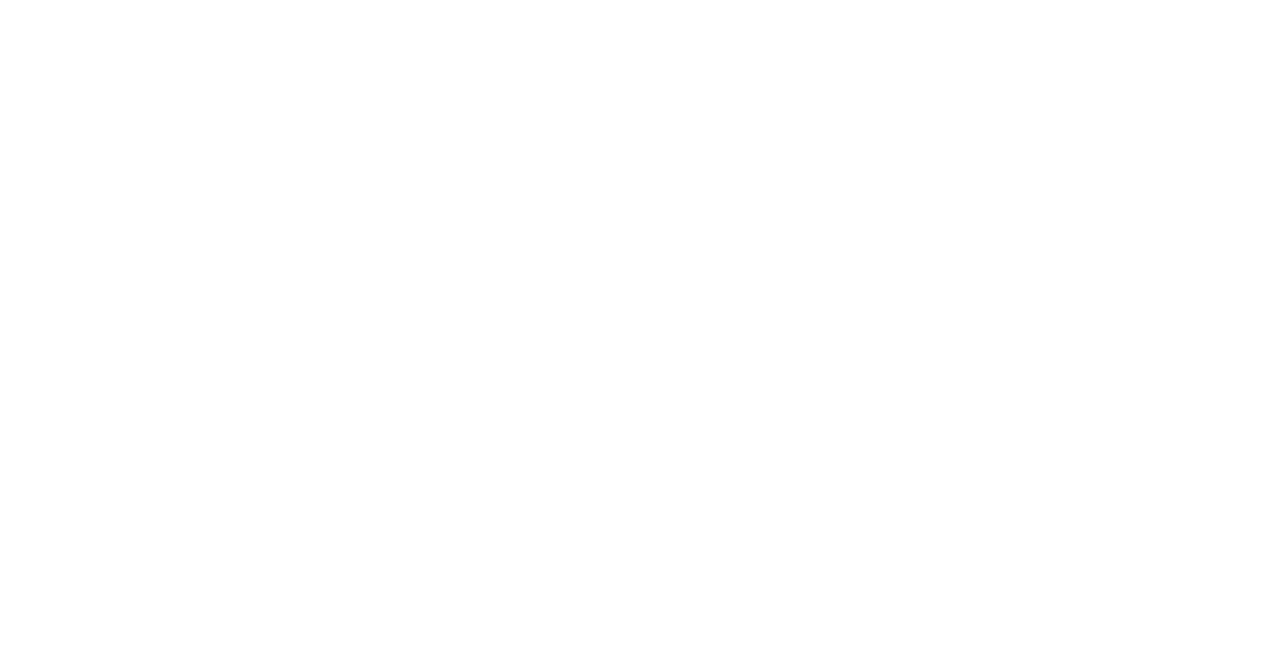
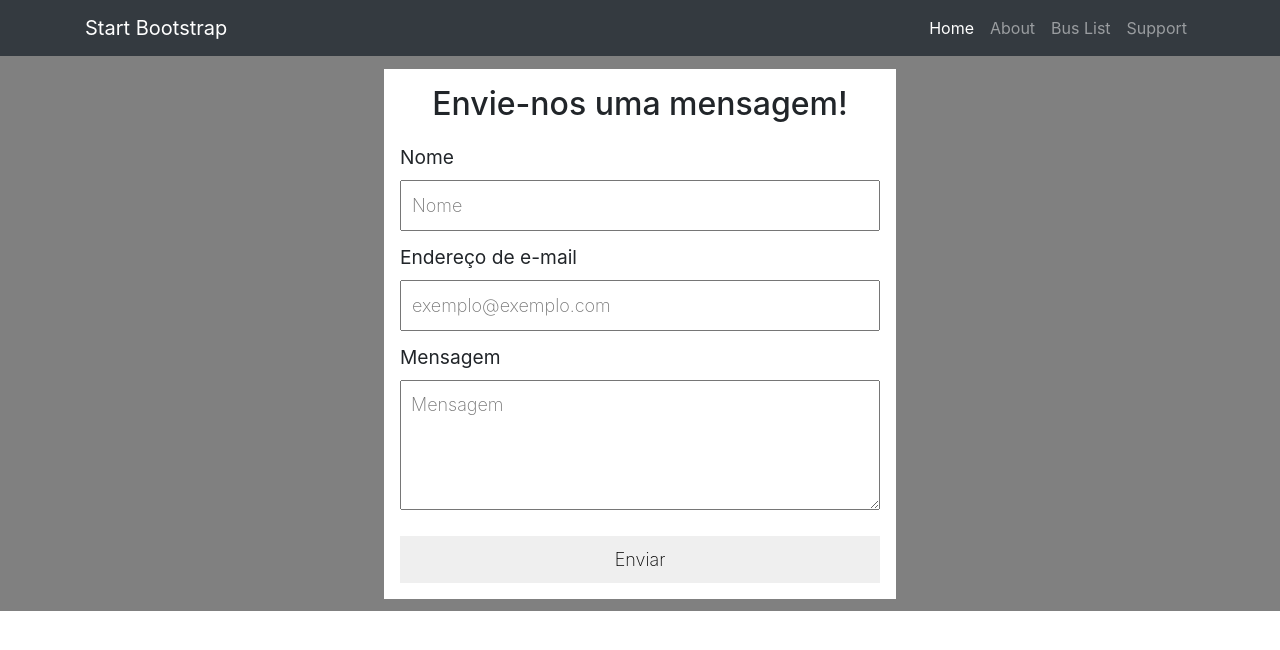
Before and after one commit to ImVenturaa/BusHelperSite, a plain HTML site: page support.html in a window 1280 px wide. Drawn offline with Linux system fonts and the light colour scheme.

Commit message:
Support
Incluído no HTML o Menu Bar;
Criação do formulário;
Criação do ficheiro .css para a página Support;

```diff
--- /dev/null
+++ b/css/support.css
@@ -0,0 +1,39 @@
+#corpo {
+    background-color: gray;
+    background-size: cover;
+    padding: 0.8em;
+    padding-left: 30%;
+    padding-right: 30%;
+}
+
+#formulario {
+    padding: 1em;
+    background-color: white;
+}
+
+#formulario h2 {
+    font-weight: 500;
+    text-align: center;
+}
+
+#formulario label {
+    font-size: 1.2em;
+    font-weight: 400;
+    padding-top: 12px;
+}
+
+#formulario .campo {
+    box-sizing: border-box;
+    font-size: 18px;
+    font-weight: 200;
+    padding: 10px;
+    width: 100%;
+}
+
+
+#enviar {
+    border: none;
+    margin-top: 20px;
+    padding: 10px;
+    font-weight: bold;
+}
--- a/support.html
+++ b/support.html
@@ -2,9 +2,60 @@
 <html>
 <head>
     <title>Support - Bus Helper</title>
-	<meta charset="utf-8" />
+    <meta charset="utf-8" />
+
+    <link href="css/support.css" rel="stylesheet" type="text/css" />
+
+    <!-- Bootstrap core CSS -->
+    <link href="vendor/bootstrap/css/bootstrap.min.css" rel="stylesheet">
+    <!-- Custom styles for this template -->
+    <link href="css/portfolio-item.css" rel="stylesheet">
 </head>
+
 <body>
+    <nav class="navbar navbar-expand-lg navbar-dark bg-dark fixed-top">
+        <div class="container">
+            <a class="navbar-brand" href="#">Start Bootstrap</a>
+            <button class="navbar-toggler" type="button" data-toggle="collapse" data-target="#navbarResponsive" aria-controls="navbarResponsive" aria-expanded="false" aria-label="Toggle navigation">
+                <span class="navbar-toggler-icon"></span>
+            </button>
+            <div class="collapse navbar-collapse" id="navbarResponsive">
+                <ul class="navbar-nav ml-auto">
+                    <li class="nav-item active">
+                        <a class="nav-link" href="#">
+                            Home
+                            <span class="sr-only">(current)</span>
+                        </a>
+                    </li>
+                    <li class="nav-item">
+                        <a class="nav-link" href="#">About</a>
+                    </li>
+                    <li class="nav-item">
+                        <a class="nav-link" href="#">Bus List</a>
+                    </li>
+                    <li class="nav-item">
+                        <a class="nav-link" href="support.html">Support</a>
+                    </li>
+                </ul>
+            </div>
+        </div>
+    </nav>
 
+    <div id="corpo">
+        <form id="formulario" action="mailto:bushelperadmin@gmail.com">
+            <h2>Envie-nos uma mensagem!</h2>
+
+            <label for="nome">Nome</label>
+            <input type="text" name="nome" id="nome" class="campo" placeholder="Nome" required="required" />
+            <br />
+            <label for="email">Endereço de e-mail</label>
+            <input type="email" name="email" id="email" class="campo" placeholder="exemplo@exemplo.com" required="required" />
+            <br />
+            <label for="mensagem">Mensagem</label>
+            <textarea name="mensagem" id="mensagem" class="campo" rows="4" placeholder="Mensagem" required="required"></textarea>
+
+            <input type="submit" id="enviar" class="campo" value="Enviar">
+        </form>
+    </div>
 </body>
 </html>
```
